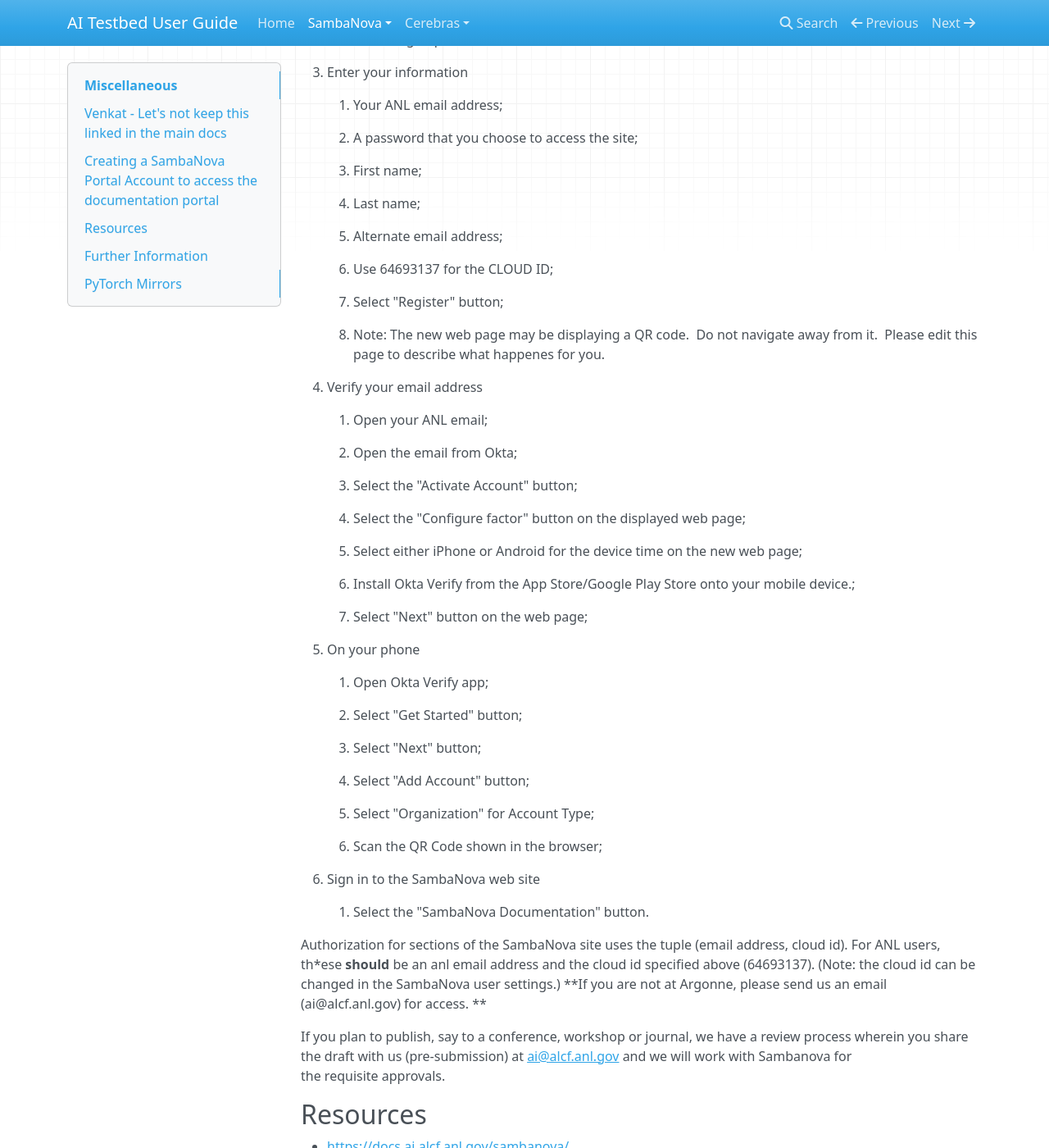
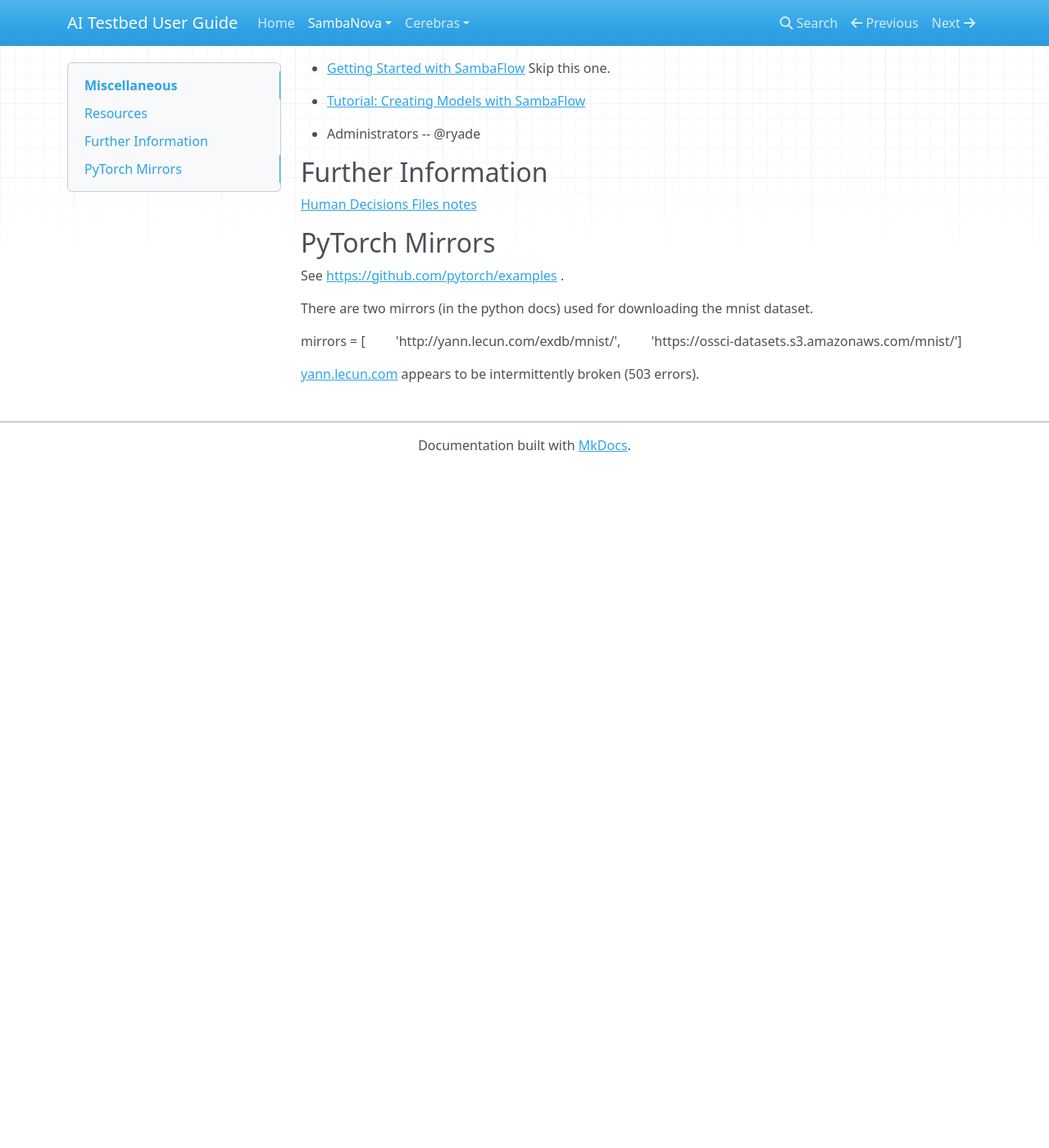
Before and after one commit to argonne-lcf/ai-testbed-userdocs, an MkDocs documentation site: the page built from docs/sambanova/Miscellaneous.md, in a window 1280 px wide and 1400 px high, scrolled down 270 px. Shown: the whole window at 82% size. Built offline with MkDocs 1.6.1, drawn with Linux system fonts in a browser that asks for light colours; nearby versions of some CDN libraries; after the commit the page ends 900 px from its top, so only the background shows below that; some of the changed text lies outside the part shown.

Commit message:
Fixed SN Misc. page

```diff
--- a/docs/sambanova/Miscellaneous.md
+++ b/docs/sambanova/Miscellaneous.md
@@ -1,76 +1,4 @@
 # Miscellaneous
-
-## Venkat - Let's not keep this linked in the main docs
-## Creating a SambaNova Portal Account to access the documentation portal
-
-1. Go to  [login.sambanova.ai](http://login.sambanova.ai/);
-
-2. Select the "Sign up" link at the bottom;
-
-3. Enter your information
-
-    1. Your ANL email address;
-
-    2. A password that you choose to access the site;
-
-    3. First name;
-
-    4. Last name;
-
-    5. Alternate email address;
-
-    6. Use 64693137 for the CLOUD ID;
-
-    7. Select "Register" button;
-
-    8. Note: The new web page may be displaying a QR code.  Do not navigate away from it.  Please edit this page to describe what
-happenes for you.
-
-4. Verify your email address
-
-    1. Open your ANL email;
-
-    2. Open the email from Okta;
-
-    3. Select the "Activate Account" button;
-
-    4. Select the "Configure factor" button on the displayed web page;
-
-    5. Select either iPhone or Android for the device time on the new web page;
-
-    6. Install Okta Verify from the App Store/Google Play Store onto your mobile device.;
-
-    7. Select "Next" button on the web page;
-
-5. On your phone
-
-    1. Open Okta Verify app;
-
-    2. Select "Get Started" button;
-
-    3. Select "Next" button;
-
-    4. Select "Add Account" button;
-
-    5. Select "Organization" for Account Type;
-
-    6. Scan the QR Code shown in the browser;
-
-6. Sign in to the SambaNova web site
-
-    1. Select the "SambaNova Documentation" button.
-
-Authorization for sections of the SambaNova site uses the tuple (email
-address, cloud id). For ANL users, th*ese **should** be an anl email
-address and the cloud id specified above (64693137). (Note: the cloud
-id can be changed in the SambaNova user settings.)
-**If you are not at Argonne, please send us an email (ai@alcf.anl.gov)
-for access. **
-
-If you plan to publish, say to a conference, workshop or journal, we
-have a review process wherein you share the draft with us
-(pre-submission) at <ai@alcf.anl.gov> and we
-will work with Sambanova for the requisite approvals.
 
 ## Resources
 
```
